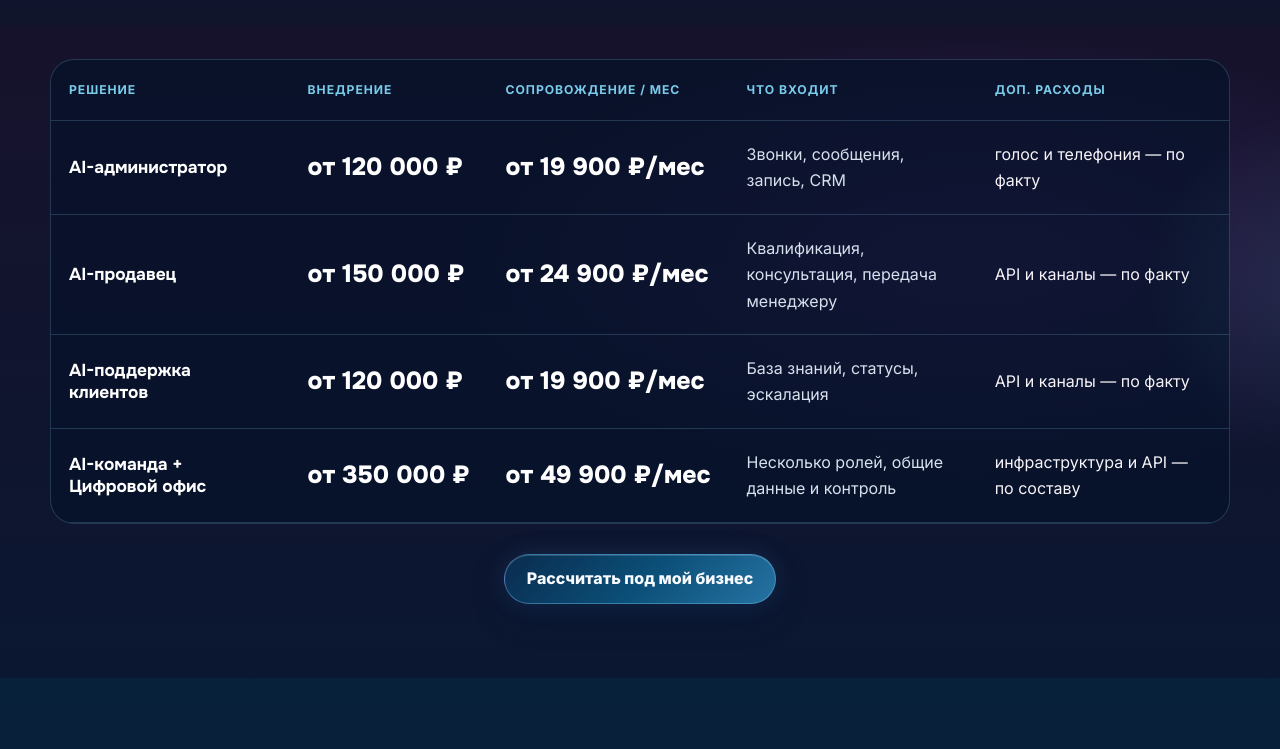
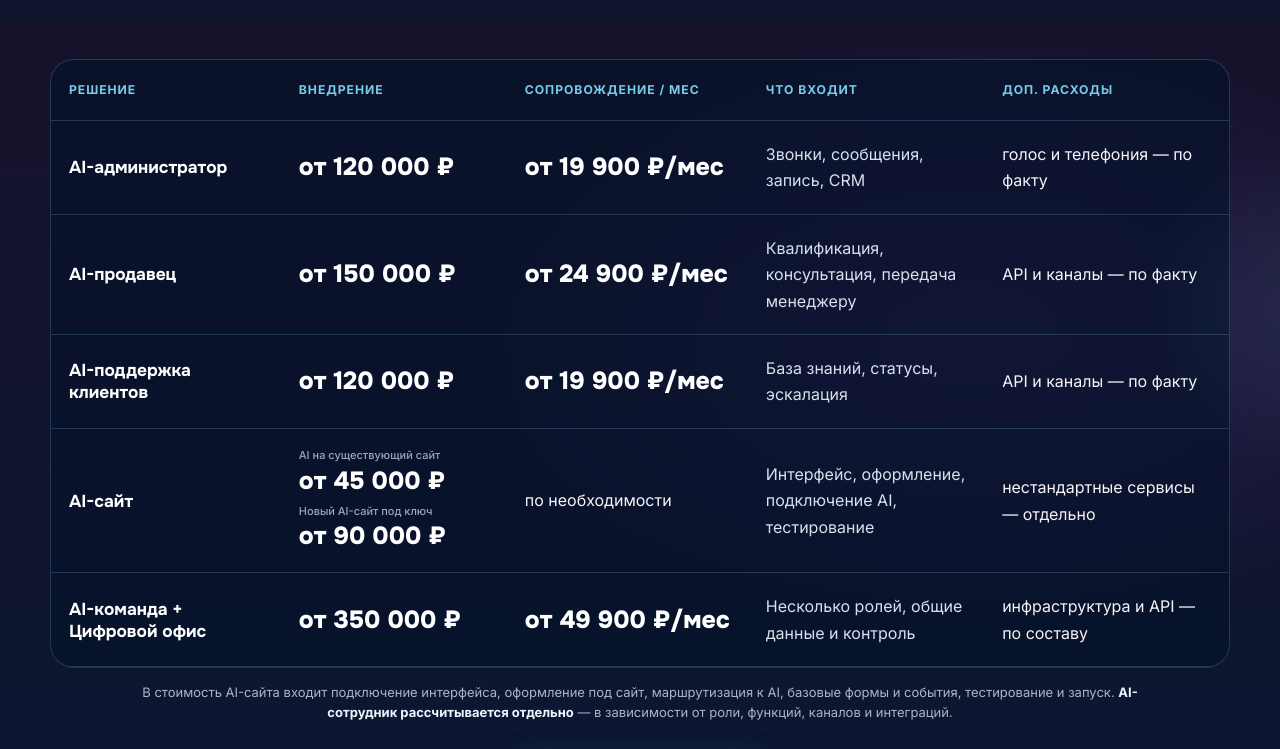
Before and after one commit to astropsi88-ui/archai-v2, a website: page pricing.html in a window 1280 px wide. Shown: the part 660-1409 px from the top of the page. Drawn offline with Linux system fonts and the light colour scheme.

Commit message:
Add AI-site pricing and scope note

```diff
--- a/assets/business.css
+++ b/assets/business.css
@@ -2520,3 +2520,13 @@ body.business-page:not(.home-page) .page-hero .eyebrow {
   box-shadow:inset 0 1px 0 rgba(255,255,255,.11),inset 0 0 28px rgba(77,144,218,.12);
 }
 @media(prefers-reduced-motion:reduce){.voice-card::before{animation:none}}
+
+
+/* 2026-08-18 pricing v3: AI-site row and explanatory note. */
+.site-price-lines{display:grid;gap:8px;min-width:190px}
+.site-price-lines span{display:grid;gap:2px}
+.site-price-lines small{font-size:11px;line-height:1.25;color:rgba(215,225,237,.72);font-weight:500}
+.site-price-lines strong{font-size:15px;line-height:1.25}
+.pricing-table-note{max-width:1040px;margin:14px auto 0;color:rgba(215,225,237,.78);font-size:13px;line-height:1.55;text-align:center}
+.pricing-table-note strong{color:#edf6ff;font-weight:700}
+@media(max-width:760px){.pricing-table-note{text-align:left;font-size:12.5px;margin-top:12px}.site-price-lines{min-width:175px}}
--- a/assets/pricing-data.js
+++ b/assets/pricing-data.js
@@ -14,6 +14,12 @@ const ARCHAI_PUBLIC_PRICING = {
     implementation: "от 120 000 ₽",
     support: "от 19 900 ₽/мес",
     expenses: "API и каналы — по факту",
+  },
+  site: {
+    existing: "от 45 000 ₽",
+    new: "от 90 000 ₽",
+    support: "по необходимости",
+    expenses: "нестандартные сервисы — отдельно",
   },
   office: {
     implementation: "от 350 000 ₽",
--- a/pricing.html
+++ b/pricing.html
@@ -15,8 +15,8 @@
       href="https://fonts.googleapis.com/css2?family=Inter:wght@400;500;600;700;800&family=Onest:wght@500;600;700;800&display=swap"
       rel="stylesheet"
     />
-    <link rel="stylesheet" href="assets/styles.css?v=20260818-pricing-v2" />
-    <link rel="stylesheet" href="assets/business.css?v=20260818-pricing-v2" />
+    <link rel="stylesheet" href="assets/styles.css?v=20260818-pricing-v3" />
+    <link rel="stylesheet" href="assets/business.css?v=20260818-pricing-v3" />
   </head>
   <body class="business-page pricing-page">
     <a class="skip-link" href="#main">К содержанию</a>
@@ -114,6 +114,18 @@
                   <td class="short-includes">База знаний, статусы, эскалация</td>
                   <td data-price-key="service.expenses">по факту</td>
                 </tr>
+                <tr class="pricing-site-row">
+                  <td>AI-сайт</td>
+                  <td>
+                    <div class="site-price-lines">
+                      <span><small>AI на существующий сайт</small><strong class="money" data-price-key="site.existing">от 45 000 ₽</strong></span>
+                      <span><small>Новый AI-сайт под ключ</small><strong class="money" data-price-key="site.new">от 90 000 ₽</strong></span>
+                    </div>
+                  </td>
+                  <td data-price-key="site.support">по необходимости</td>
+                  <td class="short-includes">Интерфейс, оформление, подключение AI, тестирование</td>
+                  <td data-price-key="site.expenses">нестандартные сервисы — отдельно</td>
+                </tr>
                 <tr>
                   <td>AI-команда + Цифровой офис</td>
                   <td>
@@ -132,6 +144,9 @@
               </tbody>
             </table>
           </div>
+          <p class="pricing-table-note">
+            В стоимость AI-сайта входит подключение интерфейса, оформление под сайт, маршрутизация к AI, базовые формы и события, тестирование и запуск. <strong>AI-сотрудник рассчитывается отдельно</strong> — в зависимости от роли, функций, каналов и интеграций.
+          </p>
           <div class="cta-row">
             <a class="btn primary" href="index.html#vik-chat"
               >Рассчитать под мой бизнес</a
@@ -213,7 +228,7 @@
         <hr class="footer-rule"><p class="footer-copyright">© 2026 ArchAI. Все права защищены.</p>
       </div>
     </footer>
-    <script src="assets/pricing-data.js?v=20260818-pricing-v2"></script>
-    <script src="assets/app.js?v=20260818-pricing-v2"></script>
+    <script src="assets/pricing-data.js?v=20260818-pricing-v3"></script>
+    <script src="assets/app.js?v=20260818-pricing-v3"></script>
   </body>
 </html>
--- a/public/assets/business.css
+++ b/public/assets/business.css
@@ -2520,3 +2520,13 @@ body.business-page:not(.home-page) .page-hero .eyebrow {
   box-shadow:inset 0 1px 0 rgba(255,255,255,.11),inset 0 0 28px rgba(77,144,218,.12);
 }
 @media(prefers-reduced-motion:reduce){.voice-card::before{animation:none}}
+
+
+/* 2026-08-18 pricing v3: AI-site row and explanatory note. */
+.site-price-lines{display:grid;gap:8px;min-width:190px}
+.site-price-lines span{display:grid;gap:2px}
+.site-price-lines small{font-size:11px;line-height:1.25;color:rgba(215,225,237,.72);font-weight:500}
+.site-price-lines strong{font-size:15px;line-height:1.25}
+.pricing-table-note{max-width:1040px;margin:14px auto 0;color:rgba(215,225,237,.78);font-size:13px;line-height:1.55;text-align:center}
+.pricing-table-note strong{color:#edf6ff;font-weight:700}
+@media(max-width:760px){.pricing-table-note{text-align:left;font-size:12.5px;margin-top:12px}.site-price-lines{min-width:175px}}
--- a/public/assets/pricing-data.js
+++ b/public/assets/pricing-data.js
@@ -14,6 +14,12 @@ const ARCHAI_PUBLIC_PRICING = {
     implementation: "от 120 000 ₽",
     support: "от 19 900 ₽/мес",
     expenses: "API и каналы — по факту",
+  },
+  site: {
+    existing: "от 45 000 ₽",
+    new: "от 90 000 ₽",
+    support: "по необходимости",
+    expenses: "нестандартные сервисы — отдельно",
   },
   office: {
     implementation: "от 350 000 ₽",
--- a/scripts/check-site.js
+++ b/scripts/check-site.js
@@ -68,7 +68,7 @@ for (const file of businessPages) {
       ok = false;
     }
   }
-  if (!html.includes('v=20260818-pricing-v2')) {
+  if (!html.includes('v=20260818-pricing-v3')) {
     console.error(file, 'missing current cache-busting asset version');
     ok = false;
   }
```
Also changed, not shown: ai-sites.html (+3 -3 lines), companion.html (+3 -3 lines), digital-office.html (+3 -3 lines), index.html (+3 -3 lines), partner.html (+3 -3 lines), public/ai-sites.html (+3 -3 lines), public/companion.html (+3 -3 lines), public/digital-office.html (+3 -3 lines), public/index.html (+3 -3 lines), public/partner.html (+3 -3 lines), public/pricing.html (+19 -4 lines).
